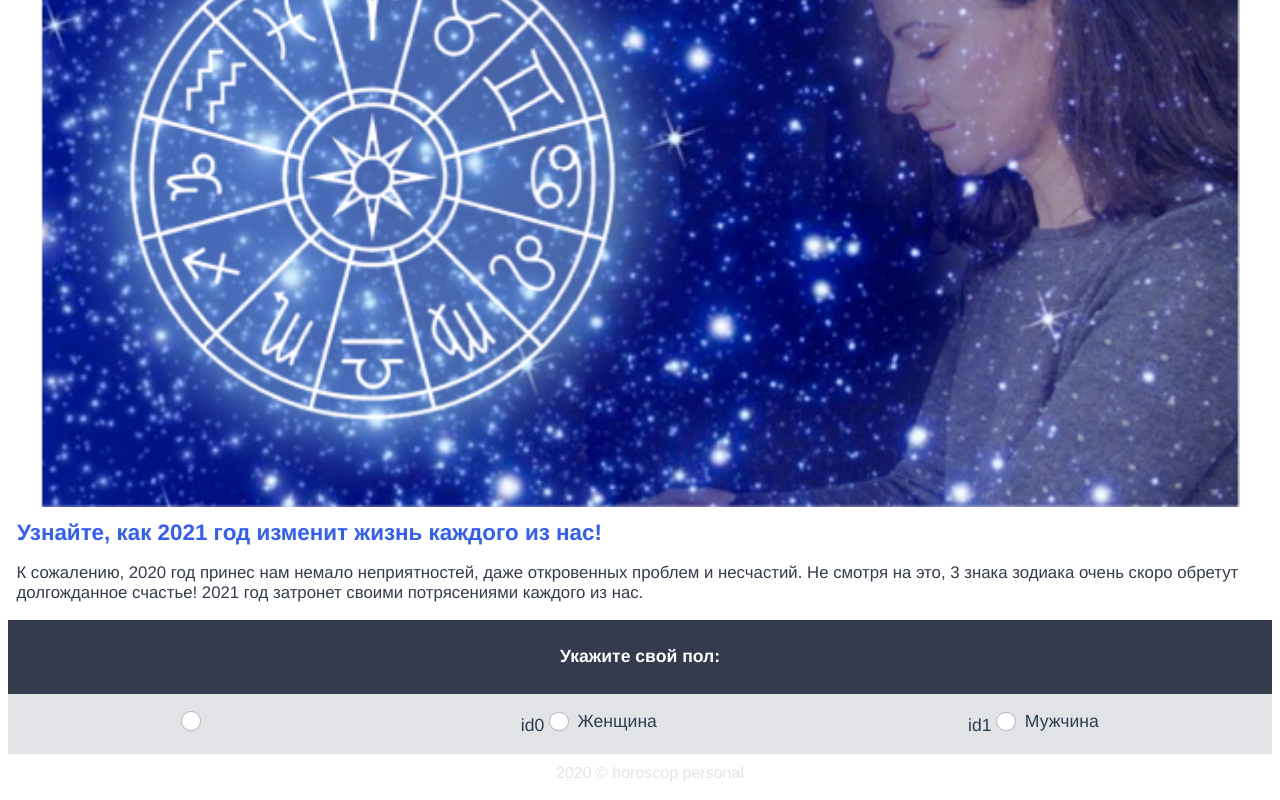
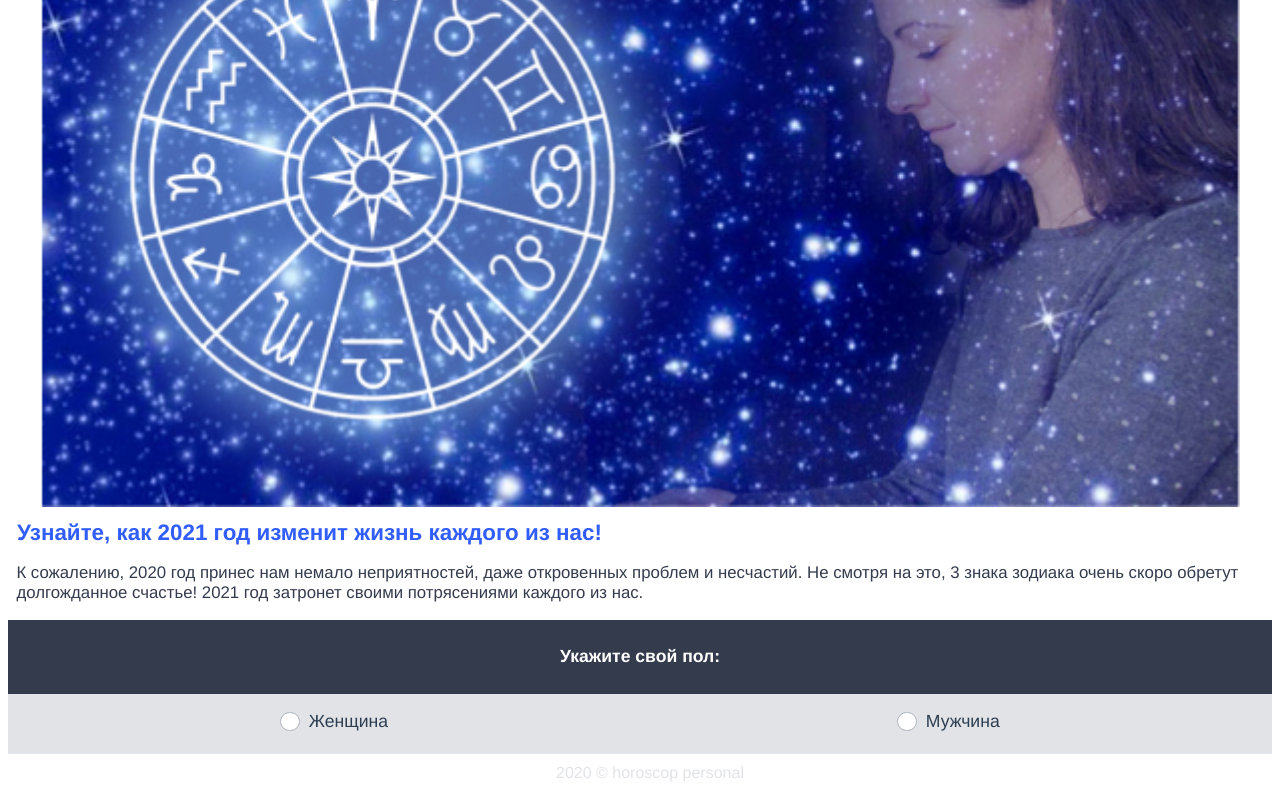
Before and after one commit to zarka07/test-task-april, a Vue app: page / in a window 1280 px wide. Shown: the part 245-1045 px from the top of the page. Built offline with nearby package versions, Linux system fonts and the light colour scheme.

Commit message:
worked 1st half

```diff
--- a/src/components/Main.vue
+++ b/src/components/Main.vue
@@ -10,10 +10,8 @@
                 К сожалению, 2020 год принес нам немало неприятностей, даже откровенных проблем и несчастий. Не смотря на это, 3 знака зодиака очень скоро обретут долгожданное счастье! 2021 год затронет своими потрясениями каждого из нас.
             </p>
         </div>
-
+        <!-- <p>{{questions[0].description.style}}</p> -->
         <question-component
-            :title="title"
-            :style="questions[i].style"
             :questions="questions[i]"
             @nextQuestion="nextQuestion">
         </question-component>
@@ -35,51 +33,65 @@ export default {
             i:0,
             showImg: true,
             questions:[
-                        [
-                            {style:'flex-direction: row;justify-content: space-around;',
-                            title: 'Укажите свой пол:'},
-                            {id: 'id0', answer:'Женщина'},
+                        {
+                            description:{
+                                style:'flex-direction: row;justify-content: space-around;',
+                                title: 'Укажите свой пол:'
+                            },
+                            questions:[
+                                {id:'id0', answer:'Женщина'},
                                 {id:'id1', answer:'Мужчина'}
+                            ]
 
-                        ],
-                        [
-                            {style:'flex-direction: column;gap:30px;justify-content: flex-start;',
-                            title: 'В какое время суток вы чувствуете себя наиболее комфортно?'},
+                        },
+                        {
+                            description:{
+                                style:'flex-direction: column;gap:30px;justify-content: flex-start;',
+                                title: 'В какое время суток вы чувствуете себя наиболее комфортно?'
+                            },
+                            questions:[
                                 {id:'id0', answer:'Утро'},
                                 {id:'id1', answer:'Ночь'},
                                 {id:'id2', answer:'Вечер'},
                                 {id:'id3', answer:'День'}
-                        ],
-                        [
-                            {style:'flex-direction: column;gap:30px;',
-                            title: 'Подскажите, мучает ли вас бессонница в последнее время?'},
+                            ]
+                        },
+                        {
+                            description:{
+                                style:'flex-direction: column;gap:30px;',
+                                title: 'Подскажите, мучает ли вас бессонница в последнее время?'
+                            },
+                            questions:[
                                 {id:'id0', answer:'Да'},
                                 {id:'id1', answer:'Нет'},
                                 {id:'id2', answer:'Иногда'}
-                        ],
-                        [
-                            {style:'flex-direction: column;gap:30px;',
-                            title: 'Чувствуете ли вы в последнее время, что вам никак не удается осуществить ваши планы?'},
+                            ]
+                        },
+                        {
+                            description:{
+                                style:'flex-direction: column;gap:30px;',
+                                title: 'Чувствуете ли вы в последнее время, что вам никак не удается осуществить ваши планы?'
+                            },
+                            questions:[
                                 {id:'id0', answer:'Да'},
                                 {id:'id1', answer:'Нет'},
                                 {id:'id2', answer:'Иногда'}
-                        ],
-                        [
-                            {style:'flex-direction: column;gap:30px;',
-                            title: 'Какой вы видите свою жизнь через 5 лет?'},
+                            ]
+                        },
+                        {
+                            description:{
+                                style:'flex-direction: column;gap:30px;',
+                                title: 'Какой вы видите свою жизнь через 5 лет?'
+                            },
+                            questions:[
                                 {id:'id0', answer:'Брак, семья, дети, дом'},
                                 {id:'id1', answer:'Путешествия по миру'},
                                 {id:'id2', answer:'Успешная карьера'},
-                            {id:'id3', answer:'Всё вместе'},
-                        ],
-                        [
-                            {style:'flex-direction: column;gap:30px;',
-                            title: 'Введите дату своего рождения'},
-                            {id:'id0', answer:'Брак, семья, дети, дом'},
-                            {id:'id1', answer:'Путешествия по миру'},
-                            {id:'id2', answer:'Успешная карьера'},
-                            {id:'id3', answer:'Всё вместе'},
-                        ],
+                                {id:'id3', answer:'Всё вместе'}
+                            ]
+
+                        },
+
                     ],
 
         }
@@ -90,10 +102,11 @@ export default {
     },
     methods:{
         nextQuestion(){
-            while(this.i!=6){
+
                 this.showImg=false,
-                this.pagequestions[this.i++]
-            }
+                this.i+=1
+                this.questions[this.i]
+
 
         }
     }
--- a/src/components/Question.vue
+++ b/src/components/Question.vue
@@ -3,17 +3,15 @@
     <div>
         <form class="form">
             <div class="formTitle"
-                :title="questions[0].title">
-                {{questions[0].title}}
+                :title="questions.description.title">
+                {{questions.description.title}}
             </div>
             <div class="formDescription">
-                <div class="container" :style="questions[0].style">
-
-                    <div style="text-align:left" v-for="question in questions" :key="question.id">
-                        {{question.id}}
+                <div class="container" :style="questions.description.style">
+                    <div style="text-align:left" v-for="(question, index) in questions.questions" :key="index">
                         <input :id="question.id"
                             class="custom-checkbox"
-                            name="gender"
+                            name="name"
                             type="radio"
                             @click="showButton()">
                         <label :for="question.id"> {{question.answer}}</label>
@@ -42,6 +40,8 @@ export default {
     data(){
         return{
             show:false,
+            title:'',
+            style:''
         }
     },
     methods:{
```
Lines whose indentation alone changed are shown as unchanged.
